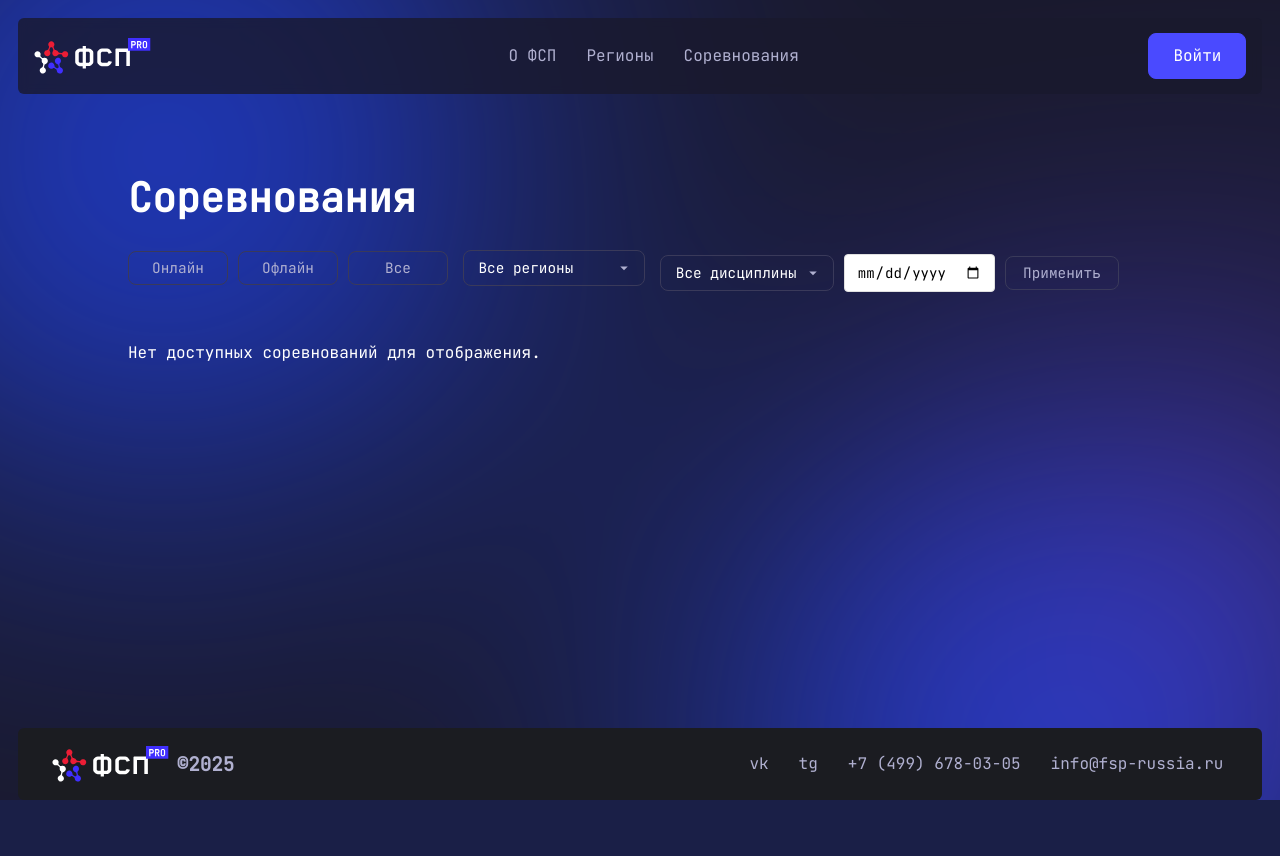
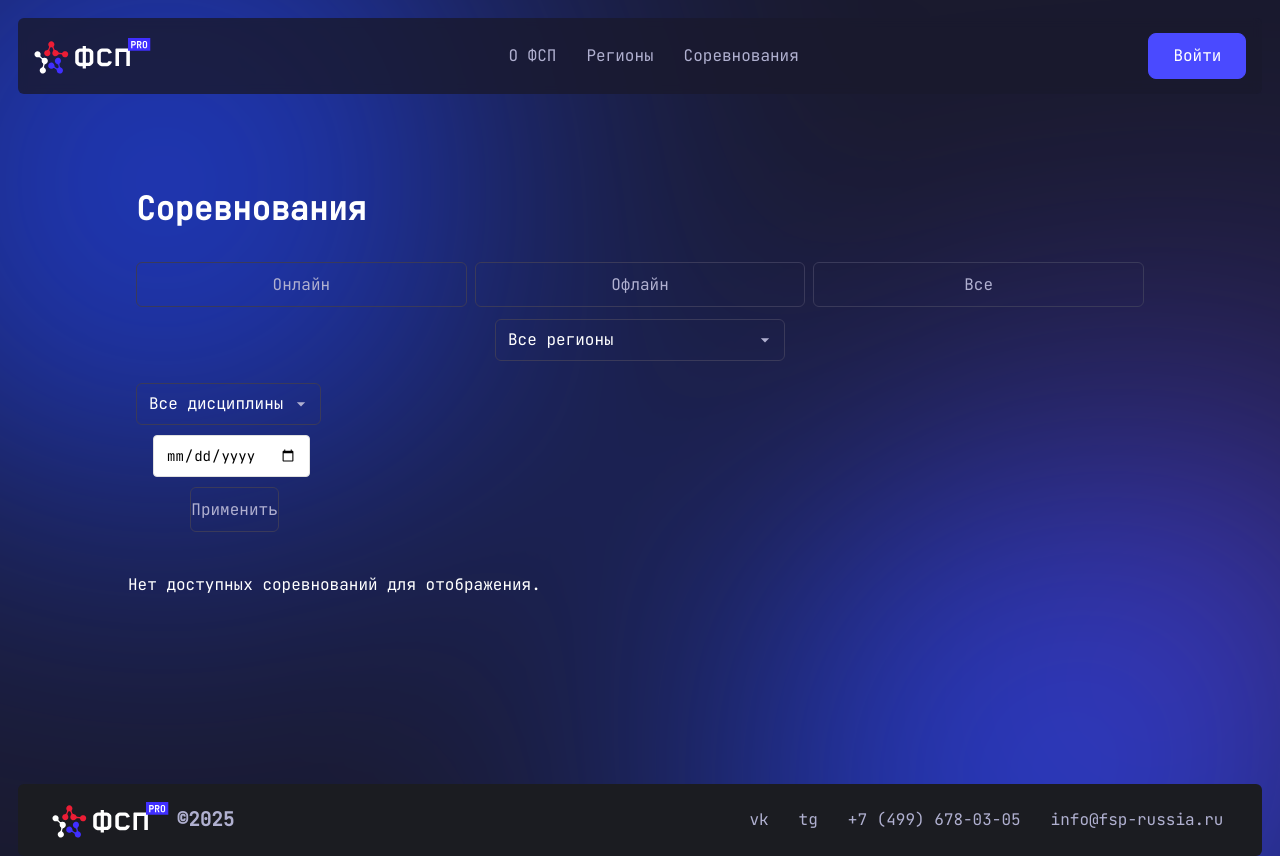
Before and after one commit to thatusualguy/fsp-pro, a Django app: template rc_backend/rc_app/templates/rc_app/competition_list.html in a window 1280 px wide. Before the commit the page ends 800 px from the top, so only its background shows below. Run offline with Django 5.2, Linux system fonts and the light colour scheme; the template is opened without the code that fills it, so the values that code supplies are empty.

Commit message:
parse index.html

```diff
--- a/rc_backend/rc_app/templates/rc_app/competition_list.html
+++ b/rc_backend/rc_app/templates/rc_app/competition_list.html
@@ -12,6 +12,138 @@
     <link rel="preconnect" href="https://fonts.googleapis.com">
     <link rel="preconnect" href="https://fonts.gstatic.com">
     <link href='https://fonts.googleapis.com/css?family=JetBrains Mono' rel='stylesheet'>
+    <style>
+        /* Mobile first: Стилизация competitions-header-row для мобилок */
+.competitions-header-row {
+  display: flex;
+  flex-direction: column;
+  gap: 16px;
+  align-items: stretch;
+  padding: 16px 8px;
+}
+
+.competitions-main-title {
+  font-size: 2rem;
+  text-align: left;
+  margin-bottom: 0.5em;
+}
+
+.competitions-filters {
+  display: flex;
+  flex-direction: column;
+  gap: 12px;
+  width: 100%;
+}
+
+.filter-toggles {
+  display: flex;
+  flex-direction: row;
+  gap: 8px;
+  justify-content: flex-start;
+  width: 100%;
+}
+
+.btn-filter {
+  flex: 1;
+  padding: 12px 0;
+  font-size: 1rem;
+  /* mobile-friendly button size */
+  min-width: 72px;
+  border-radius: 6px;
+}
+
+/* Обёртка для select чтобы адекватно сжималась */
+.filter-select-wrapper {
+  width: 100%;
+  position: relative;
+  margin: 0;
+}
+.filter-select {
+  width: 100%;
+  padding: 10px 36px 10px 12px;
+  font-size: 1rem;
+  border-radius: 6px;
+}
+
+/* стрелка для select */
+.filter-select-arrow {
+  position: absolute;
+  right: 10px;
+  top: 50%;
+  pointer-events: none;
+  transform: translateY(-50%);
+}
+
+.date-filter-wrapper {
+  display: flex;
+  flex-direction: column;
+  gap: 10px;
+}
+.date-filter {
+  width: 100%;
+  padding: 8px 10px;
+  font-size: 1rem;
+}
+
+/* Блок дисциплин и кнопок формы */
+.competitions-filters-form-wrapper {
+  width: 100%;
+}
+
+.competition-filters-form {
+  display: flex;
+  flex-direction: column;
+  gap: 14px;
+}
+
+/* Reset button spacing */
+.btn-reset {
+  margin-top: 4px;
+}
+
+/* --- Адаптация для маленьких экранов --- */
+@media (max-width: 600px) {
+  .competitions-header-row {
+    padding: 10px 2vw;
+    gap: 10px;
+  }
+  .competitions-main-title {
+    font-size: 1.4rem;
+    text-align: left;
+  }
+  .filter-toggles {
+    flex-direction: column;
+    gap: 6px;
+  }
+  .btn-filter {
+    font-size: 1rem;
+    min-width: unset;
+    width: 100%;
+    margin: 0;
+  }
+  .filter-select-wrapper,
+  .date-filter-wrapper {
+    width: 100%;
+  }
+  .competition-filters-form {
+    gap: 8px;
+  }
+}
+
+@media (max-width: 400px) {
+  .competitions-header-row {
+    gap: 4px;
+    padding: 6px 1vw;
+  }
+  .competitions-main-title {
+    font-size: 1.05rem;
+  }
+  .btn-filter, .filter-select, .date-filter {
+    font-size: 0.98rem;
+    padding: 8px 0;
+  }
+}
+    </style>
 </head>
 
 <body>
--- a/rc_backend/rc_app/urls.py
+++ b/rc_backend/rc_app/urls.py
@@ -10,7 +10,9 @@
 
 app_name = "rc_app"
 urlpatterns = [
-    path("", public.index, name="index"),
+    # path("", public.index, name="index"),
+    path("about", public.about, name="about"),
+    path("regions", public.regions, name="regions"),
     # path("competition/<uuid:pk>/", PublicCompetitionsDetailView.as_view(), name="public_competition_details"),
     path("region/<uuid:pk>/", PublicRegionsDetailView.as_view(), name="public_region_details"),
 
--- a/rc_backend/rc_app/views/public.py
+++ b/rc_backend/rc_app/views/public.py
@@ -227,6 +227,11 @@
     model = FSP
     template_name = "rc_app/public/regions_detail.html"
 
+def regions(request):
+    return render(request, 'rc_app/public/regions.html')
+
+def about(request):
+    return render(request, 'rc_app/public/about.html')
 
 def login(request):
     return render(request, 'rc_app/login/login.html')
--- a/rc_backend/static/style.css
+++ b/rc_backend/static/style.css
@@ -47,7 +47,7 @@
     animation: pulse 6s infinite ease-in-out;
 }
 
-.background-icon {
+.background-icon1 {
     position: absolute;
     top: -10vh;
     right: 0;
@@ -1268,6 +1268,103 @@
     }
 }
 
+/* --- Desktop layout: фильтры и вся фильтрующая форма в строку --- */
+@media (min-width: 1024px) {
+    .competitions-header-row {
+        flex-direction: row;
+        align-items: center;
+        gap: 36px;
+    }
+
+    .competitions-main-title {
+        margin-bottom: 0;
+        margin-right: 36px;
+        font-size: 2.5rem;
+        white-space: nowrap;
+        flex-shrink: 0;
+    }
+
+    .competitions-filters {
+        flex-direction: row;
+        align-items: center;
+        gap: 24px;
+        width: auto;
+        flex-wrap: nowrap;
+        padding-bottom: 0;
+    }
+
+    .filter-toggles {
+        flex-direction: row;
+        gap: 12px;
+        width: auto;
+    }
+
+    .btn-filter {
+        min-width: 120px;
+        font-size: 1rem;
+        padding: 10px 18px;
+    }
+
+    .filter-select-wrapper {
+        display: flex;
+        align-items: center;
+        min-width: 180px;
+        max-width: 290px;
+        margin: 0 0 0 10px;
+        width: auto;
+    }
+
+    .filter-select {
+        font-size: 1rem;
+        height: 42px;
+        min-width: 135px;
+        padding: 0 38px 0 14px;
+    }
+
+    .filter-select-arrow {
+        right: 12px;
+        width: 20px;
+        height: 20px;
+    }
+
+    .competitions-filters-form-wrapper {
+        margin: 0;
+        padding: 0;
+        width: auto;
+    }
+
+    .competition-filters-form {
+        flex-direction: row;
+        align-items: center;
+        gap: 18px;
+        margin: 0;
+        padding: 0;
+        width: auto;
+    }
+
+    .date-filter-wrapper {
+        flex-direction: row;
+        align-items: center;
+        gap: 8px;
+        width: auto;
+        margin-left: 12px;
+        margin-bottom: 0;
+    }
+
+    .date-filter {
+        min-width: 120px;
+        height: 42px;
+        font-size: 1rem;
+        margin: 0 6px 0 0;
+    }
+
+    .btn-filter,
+    .btn-filter.btn-reset {
+        margin-top: 0;
+        margin-bottom: 0;
+    }
+}
+
 @media (max-width: 480px) {
     /* Дополнительные стили для очень маленьких экранов, если нужно */
     .competitions-filters {
```
Also changed, not shown: other parts of rc_backend/rc_app/templates/rc_app/competition_list.html (+37 -42 lines), rc_backend/rc_app/templates/rc_app/competition_detail.html (+4 -4 lines), rc_backend/rc_app/templates/rc_app/public/about.html (+7 -10 lines), rc_backend/rc_app/templates/rc_app/public/blank.html (+4 -4 lines), rc_backend/rc_app/templates/rc_app/public/competitions_detail.html (+4 -4 lines), rc_backend/rc_app/templates/rc_app/public/index.html (+4 -4 lines), rc_backend/rc_app/templates/rc_app/public/regions.html (+4 -4 lines), rc_backend/rc_app/templates/rc_app/public/regions_detail.html (+4 -4 lines), rc_backend/static/script.js (+0 -36 lines). Lines whose indentation alone changed are shown as unchanged.
